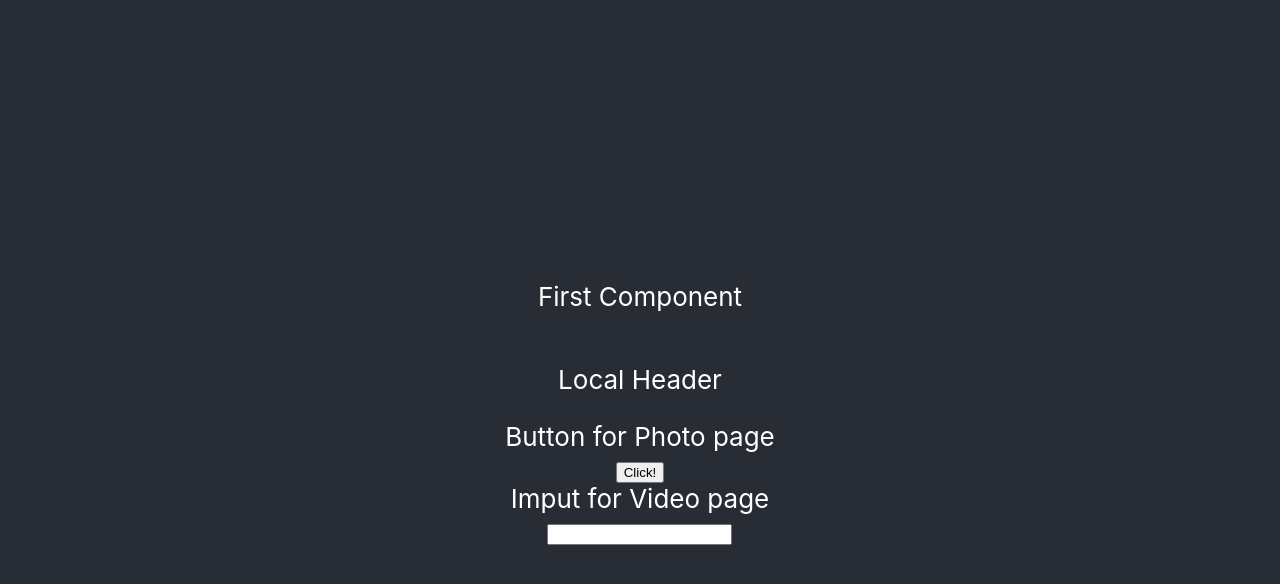
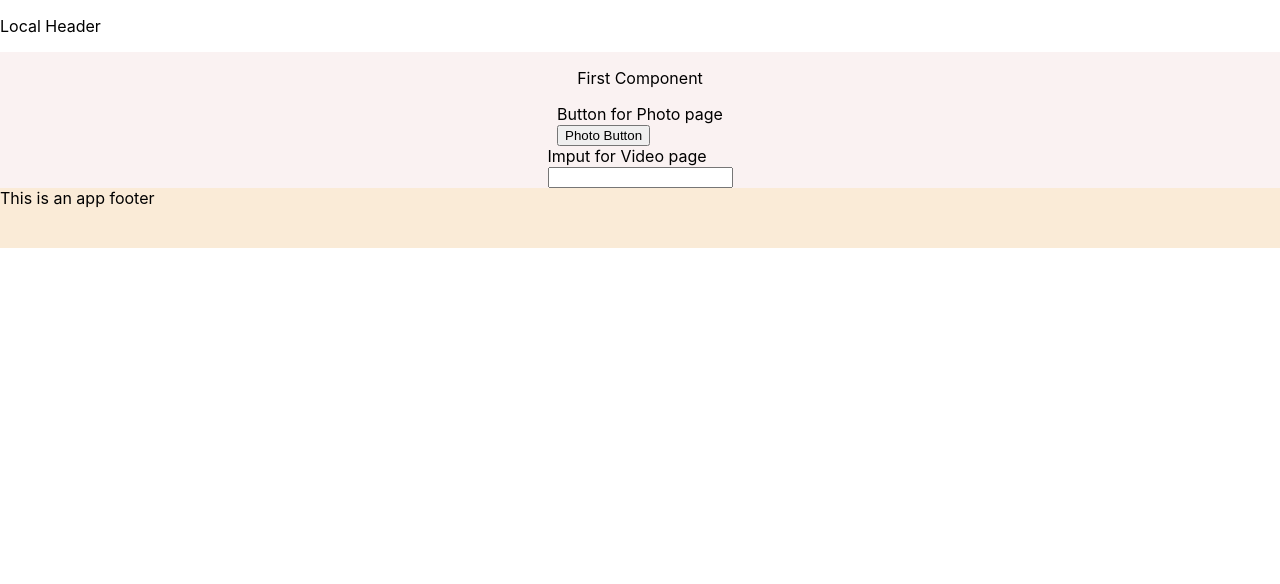
Before and after one commit to dmitryshev25/sample, a React (Create React App) app: page / in a window 1280 px wide. Shown: the top 584 px of the page. Built offline with nearby package versions, Linux system fonts and the light colour scheme.

Commit message:
refactor a little bit

```diff
--- a/src/App.js
+++ b/src/App.js
@@ -1,18 +1,29 @@
+import { useState } from 'react';
+
 import './App.css';
-import Header from './components/shared/Header';
-import Button from './components/photo/Button';
-import Input from './components/video/Input';
+import Header from './shared/layout/header/Header';
+import Button from './shared/UI/button/Button';
+import Input from './shared/UI/input/Input';
+import { Footer } from './shared/layout/footer/Footer';
+import { Main } from './shared/layout/main/Main';
 
 const App = () => {
+
+    const [buttonText, setButtonText] = useState("Photo Button");
+
     return (
-        <div className="App">
-            <header className="App-header">
+        <>
+            <Header />
+            <Main>
                 <p>First Component</p>
-                <Header />
-                <Button />
+                <Button
+                    text={buttonText}
+                    onClick={setButtonText}
+                />
                 <Input />
-            </header>
-        </div>
+            </Main>
+            <Footer />
+        </>
     );
 };
 
--- a/src/components/photo/Button.js
+++ /dev/null
@@ -1,28 +0,0 @@
-import React, { useState, useEffect } from 'react';
-
-const Button = () => {
-    const [buttonText, setButtonText] = useState("Photo Button");
-
-    useEffect(() => {
-        const timer = setTimeout(() => {
-            setButtonText("Click!");
-        }, 5000);
-
-        return () => clearTimeout(timer);
-    }, []);
-
-    const handleClick = () => {
-        setButtonText("Photo Button Clicked");
-    };
-
-    return (
-        <div>
-            <span>Button for Photo page</span>
-            <br />
-            <button onClick={handleClick}>{buttonText}
-            </button>
-        </div>
-    );
-};
-
-export default Button;
--- /dev/null
+++ b/src/shared/UI/button/Button.js
@@ -0,0 +1,28 @@
+import React, { useState, useEffect } from 'react';
+
+const Button = ({text, onClick}) => {
+
+    // useEffect(() => {
+        // useEffect больше для асинхронных побочных действий типа запросов к бэку
+    //     const timer = setTimeout(() => {
+    //         setButtonText("Click!");
+    //     }, 5000);
+
+    //     return () => clearTimeout(timer);
+    // }, []);
+
+    const handleClick = () => {
+        onClick("Photo Button Clicked");
+    };
+
+    return (
+        <div>
+            <span>Button for Photo page</span>
+            <br />
+            <button onClick={handleClick}>{text}
+            </button>
+        </div>
+    );
+};
+
+export default Button;
--- /dev/null
+++ b/src/shared/layout/footer/Footer.jsx
@@ -0,0 +1,5 @@
+import styles from './Footer.module.css'
+// посмотреть css модули - че такое как работает для чего надо
+export const Footer = () => {
+  return <footer className={styles.footer}>This is an app footer</footer>;
+};
--- /dev/null
+++ b/src/shared/layout/footer/Footer.module.css
@@ -0,0 +1,5 @@
+.footer {
+    background-color: antiquewhite;
+    color: black;
+    height: 60px;
+}
--- a/src/components/shared/Header.js
+++ b/src/shared/layout/header/Header.jsx
@@ -1,3 +1,5 @@
+
+// лучше использовать именованый экспорт чем дефолтный
 const Header = () => {
     return (
         <header>
--- /dev/null
+++ b/src/shared/layout/main/Main.jsx
@@ -0,0 +1,5 @@
+import styles from './Main.module.css'
+
+export const Main = ({ children }) => {
+  return <main className={styles.main}>{children}</main>;
+};
--- /dev/null
+++ b/src/shared/layout/main/Main.module.css
@@ -0,0 +1,6 @@
+.main {
+    background-color: rgba(243, 222, 222, 0.393);
+    display: flex;
+    flex-direction: column;
+    align-items: center;
+}
```
Also changed, not shown: src/shared/UI/input/Input.js (renamed from src/components/video/Input.js).
